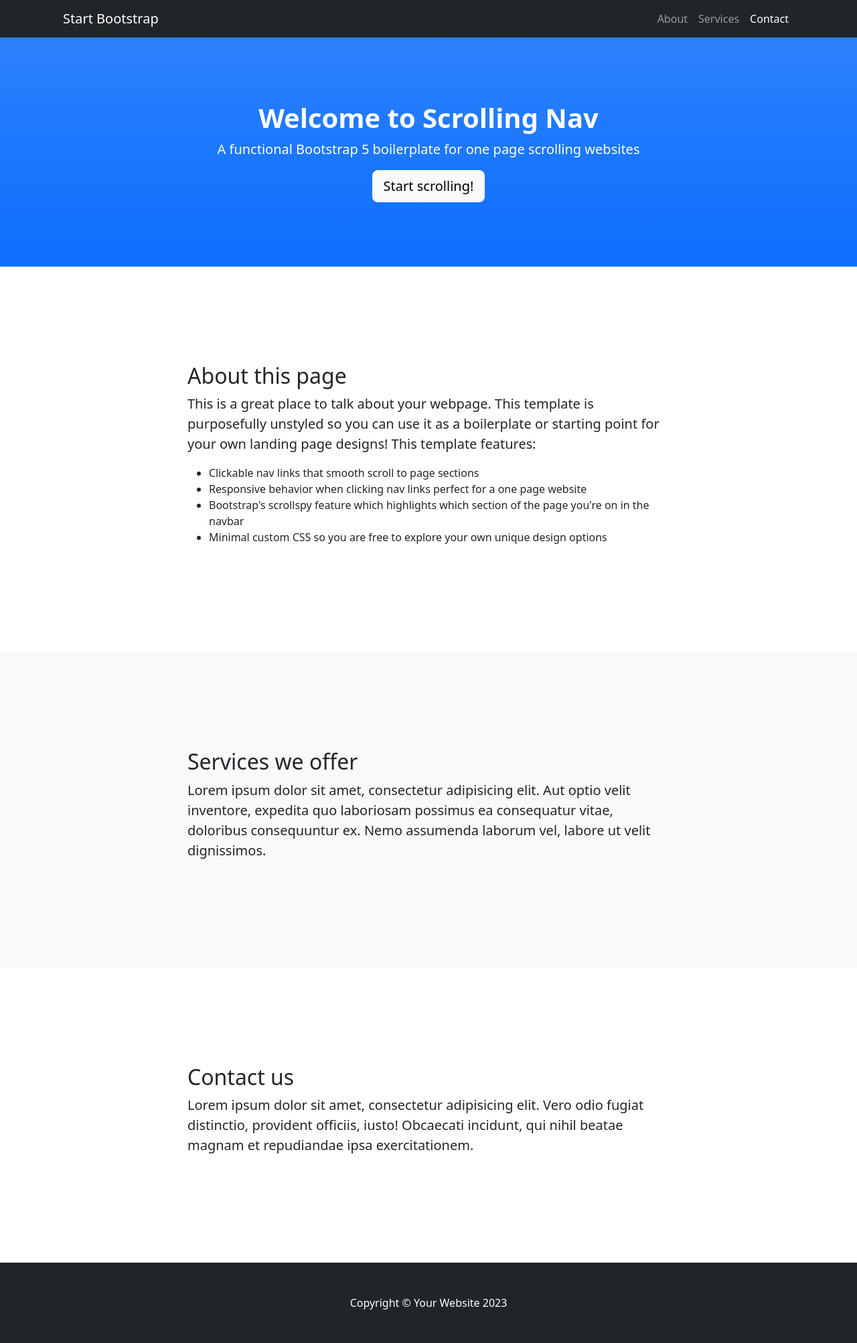
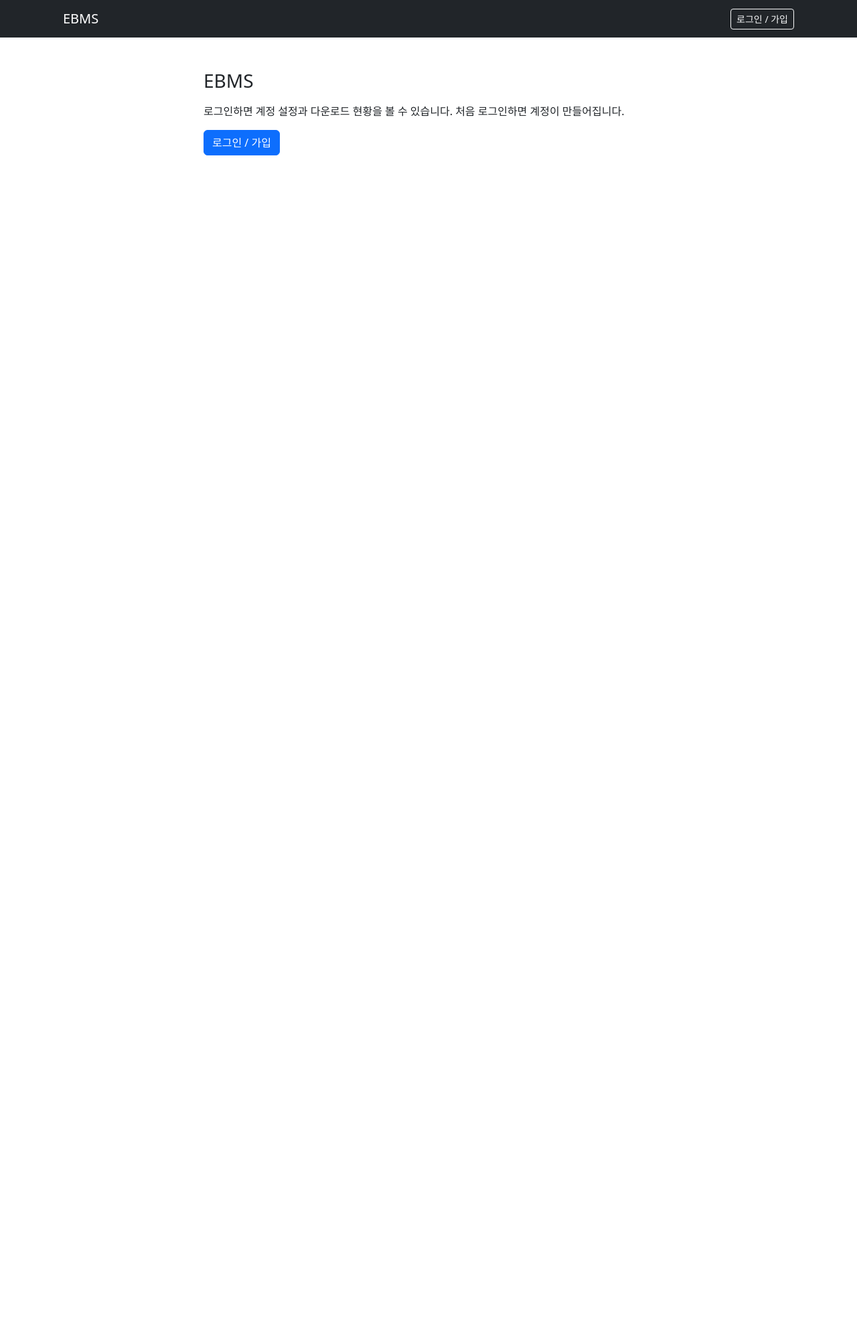
Before and after one commit to alsrjs0725/ebms_server, a FastAPI app: page / in a window 1280 px wide. Shown: the whole page at 67% size. After the commit the page ends 232 px from the top, so only its background shows below. Run offline with FastAPI, Linux system fonts and the light colour scheme; some libraries are stand-ins or nearby versions.

Commit message:
Add top menu: login/signup, settings, admin home
Replace the placeholder Start Bootstrap root page with a simple home and
put a shared navbar on every page. Pages that don't pass user (message
pages) still show the logged-in state via request.state.user.

Co-Authored-By: Claude Opus 5.5 (1M context) <noreply@anthropic.com>
Claude-Session: https://claude.ai/code/session_01BPrdE58x1ztdzEjJfsEEWn

```diff
--- a/src/ebms_server/auth.py
+++ b/src/ebms_server/auth.py
@@ -207,6 +207,8 @@ def optional_session(request: Request) -> tuple[User, int] | None:
     if session is not None:
         # DB의 만료 시각이 연장되므로 쿠키 유효기간도 응답에서 같이 연장합니다(refresh_session_cookie).
         request.state.web_session_token = token
+        # 페이지 상단 메뉴(auth_base.html)가 로그인 상태를 알 수 있게 둡니다.
+        request.state.user = session[0]
     return session
 
 
--- a/src/ebms_server/main.py
+++ b/src/ebms_server/main.py
@@ -7,9 +7,10 @@ from contextlib import asynccontextmanager
 from .db import Database
 from . import admin, auth, constant, downloads
 from .templating import templates
-from fastapi import FastAPI, Request
+from fastapi import Depends, FastAPI, Request
 from fastapi.responses import HTMLResponse
 from fastapi.staticfiles import StaticFiles
+from typing import Annotated
 
 
 def configure_logging() -> None:
@@ -68,10 +69,11 @@ app.include_router(admin.router)
 app.middleware("http")(auth.refresh_session_cookie)
 
 @app.get("/", response_class=HTMLResponse)
-def read_root(request: Request):
+def read_root(request: Request, session: Annotated[tuple | None, Depends(auth.optional_session)]):
     return templates.TemplateResponse(
         request=request,
         name="pages/root.html",
+        context={"user": session[0] if session else None},
     )
 
 @app.get("/api/version")
--- a/src/ebms_server/templates/auth_base.html
+++ b/src/ebms_server/templates/auth_base.html
@@ -1,17 +1,31 @@
 {% extends "base.html" %}
 
 {% block body %}
-<nav class="navbar navbar-dark bg-dark">
+{#- 페이지가 user를 넘기지 않아도(메시지 페이지 등) 로그인 상태를 메뉴에 반영합니다. -#}
+{% set nav_user = user if user is defined and user else request.state.user %}
+{% set path = request.url.path %}
+<nav class="navbar navbar-expand-sm navbar-dark bg-dark">
     <div class="container px-4">
         <a class="navbar-brand" href="/">EBMS</a>
-        {% if user %}
-        <div class="d-flex align-items-center gap-3">
-            <a class="nav-link text-white" href="/account">{{ user.display_name or "내 계정" }}</a>
-            <form method="post" action="/auth/logout" class="m-0">
-                <button type="submit" class="btn btn-sm btn-outline-light">로그아웃</button>
-            </form>
+        <button class="navbar-toggler" type="button" data-bs-toggle="collapse" data-bs-target="#mainMenu" aria-controls="mainMenu" aria-expanded="false" aria-label="메뉴 열기"><span class="navbar-toggler-icon"></span></button>
+        <div class="collapse navbar-collapse" id="mainMenu">
+            <ul class="navbar-nav ms-auto align-items-sm-center gap-sm-2">
+                {% if nav_user %}
+                <li class="nav-item"><a class="nav-link{% if path == '/account' %} active{% endif %}" href="/account">설정</a></li>
+                {% if nav_user.is_admin %}
+                <li class="nav-item"><a class="nav-link{% if path == '/admin' %} active{% endif %}" href="/admin">관리자</a></li>
+                {% endif %}
+                <li class="nav-item"><span class="navbar-text">{{ nav_user.display_name or "내 계정" }}</span></li>
+                <li class="nav-item">
+                    <form method="post" action="/auth/logout" class="m-0">
+                        <button type="submit" class="btn btn-sm btn-outline-light">로그아웃</button>
+                    </form>
+                </li>
+                {% else %}
+                <li class="nav-item"><a class="btn btn-sm btn-outline-light" href="/login">로그인 / 가입</a></li>
+                {% endif %}
+            </ul>
         </div>
-        {% endif %}
     </div>
 </nav>
 <main class="container px-4 py-5" style="max-width: 720px">
--- a/src/ebms_server/templates/pages/account.html
+++ b/src/ebms_server/templates/pages/account.html
@@ -1,9 +1,9 @@
 {% extends "auth_base.html" %}
 
-{% block title %}내 계정 - EBMS{% endblock %}
+{% block title %}설정 - EBMS{% endblock %}
 
 {% block content %}
-<h1 class="h3 mb-4">내 계정</h1>
+<h1 class="h3 mb-4">설정</h1>
 <dl class="row">
     <dt class="col-sm-3">이름</dt><dd class="col-sm-9">{{ user.display_name }}</dd>
     {% if user.email %}<dt class="col-sm-3">이메일</dt><dd class="col-sm-9">{{ user.email }}</dd>{% endif %}
--- a/src/ebms_server/templates/pages/admin.html
+++ b/src/ebms_server/templates/pages/admin.html
@@ -1,9 +1,9 @@
 {% extends "auth_base.html" %}
 
-{% block title %}관리 - EBMS{% endblock %}
+{% block title %}관리자 홈 - EBMS{% endblock %}
 
 {% block content %}
-<h1 class="h3 mb-4">관리</h1>
+<h1 class="h3 mb-4">관리자 홈</h1>
 
 <h2 class="h5">전역 기본값</h2>
 <p class="text-muted small">사용자별 값을 비워 둔 모든 사용자에게 적용됩니다. 저장하면 바로 반영됩니다.</p>
--- a/src/ebms_server/templates/pages/login.html
+++ b/src/ebms_server/templates/pages/login.html
@@ -1,9 +1,9 @@
 {% extends "auth_base.html" %}
 
-{% block title %}로그인 - EBMS{% endblock %}
+{% block title %}로그인 / 가입 - EBMS{% endblock %}
 
 {% block content %}
-<h1 class="h3 mb-4">로그인</h1>
+<h1 class="h3 mb-4">로그인 / 가입</h1>
 {% if user %}
 <p><strong>{{ user.display_name }}</strong>(으)로 로그인돼 있습니다. <a href="{{ next }}">계속하기</a></p>
 <p class="text-muted small">다른 계정으로 로그인하려면 아래 버튼을 누르세요.</p>
--- a/src/ebms_server/templates/pages/root.html
+++ b/src/ebms_server/templates/pages/root.html
@@ -1,63 +1,19 @@
-{% extends "base.html" %}
+{% extends "auth_base.html" %}
 
-{% block body %}
-<nav class="navbar navbar-expand-lg navbar-dark bg-dark fixed-top" id="mainNav">
-    <div class="container px-4">
-        <a class="navbar-brand" href="#page-top">Start Bootstrap</a>
-        <button class="navbar-toggler" type="button" data-bs-toggle="collapse" data-bs-target="#navbarResponsive" aria-controls="navbarResponsive" aria-expanded="false" aria-label="Toggle navigation"><span class="navbar-toggler-icon"></span></button>
-        <div class="collapse navbar-collapse" id="navbarResponsive">
-            <ul class="navbar-nav ms-auto">
-                <li class="nav-item"><a class="nav-link" href="#about">About</a></li>
-                <li class="nav-item"><a class="nav-link" href="#services">Services</a></li>
-                <li class="nav-item"><a class="nav-link" href="#contact">Contact</a></li>
-            </ul>
-        </div>
-    </div>
-</nav>
-<header class="bg-primary bg-gradient text-white">
-    <div class="container px-4 text-center">
-        <h1 class="fw-bolder">Welcome to Scrolling Nav</h1>
-        <p class="lead">A functional Bootstrap 5 boilerplate for one page scrolling websites</p>
-        <a class="btn btn-lg btn-light" href="#about">Start scrolling!</a>
-    </div>
-</header>
-<section id="about">
-    <div class="container px-4">
-        <div class="row gx-4 justify-content-center">
-            <div class="col-lg-8">
-                <h2>About this page</h2>
-                <p class="lead">This is a great place to talk about your webpage. This template is purposefully unstyled so you can use it as a boilerplate or starting point for your own landing page designs! This template features:</p>
-                <ul>
-                    <li>Clickable nav links that smooth scroll to page sections</li>
-                    <li>Responsive behavior when clicking nav links perfect for a one page website</li>
-                    <li>Bootstrap's scrollspy feature which highlights which section of the page you're on in the navbar</li>
-                    <li>Minimal custom CSS so you are free to explore your own unique design options</li>
-                </ul>
-            </div>
-        </div>
-    </div>
-</section>
-<section class="bg-light" id="services">
-    <div class="container px-4">
-        <div class="row gx-4 justify-content-center">
-            <div class="col-lg-8">
-                <h2>Services we offer</h2>
-                <p class="lead">Lorem ipsum dolor sit amet, consectetur adipisicing elit. Aut optio velit inventore, expedita quo laboriosam possimus ea consequatur vitae, doloribus consequuntur ex. Nemo assumenda laborum vel, labore ut velit dignissimos.</p>
-            </div>
-        </div>
-    </div>
-</section>
-<section id="contact">
-    <div class="container px-4">
-        <div class="row gx-4 justify-content-center">
-            <div class="col-lg-8">
-                <h2>Contact us</h2>
-                <p class="lead">Lorem ipsum dolor sit amet, consectetur adipisicing elit. Vero odio fugiat distinctio, provident officiis, iusto! Obcaecati incidunt, qui nihil beatae magnam et repudiandae ipsa exercitationem.</p>
-            </div>
-        </div>
-    </div>
-</section>
-<footer class="py-5 bg-dark">
-    <div class="container px-4"><p class="m-0 text-center text-white">Copyright &copy; Your Website 2023</p></div>
-</footer>
+{% block title %}EBMS{% endblock %}
+
+{% block content %}
+<h1 class="h3 mb-3">EBMS</h1>
+{% if user %}
+<p><strong>{{ user.display_name }}</strong>님, 환영합니다.</p>
+<div class="list-group" style="max-width: 360px">
+    <a class="list-group-item list-group-item-action" href="/account">설정 <span class="text-muted small">· 로그인 수단, 기기, 다운로드 현황</span></a>
+    {% if user.is_admin %}
+    <a class="list-group-item list-group-item-action" href="/admin">관리자 홈 <span class="text-muted small">· 전역 설정, 사용자 관리</span></a>
+    {% endif %}
+</div>
+{% else %}
+<p>로그인하면 계정 설정과 다운로드 현황을 볼 수 있습니다. 처음 로그인하면 계정이 만들어집니다.</p>
+<a class="btn btn-primary" href="/login">로그인 / 가입</a>
+{% endif %}
 {% endblock %}
```
Also changed, not shown: docs/auth.md (+2 -1 lines), tests/test_auth.py (+19 -0 lines).
